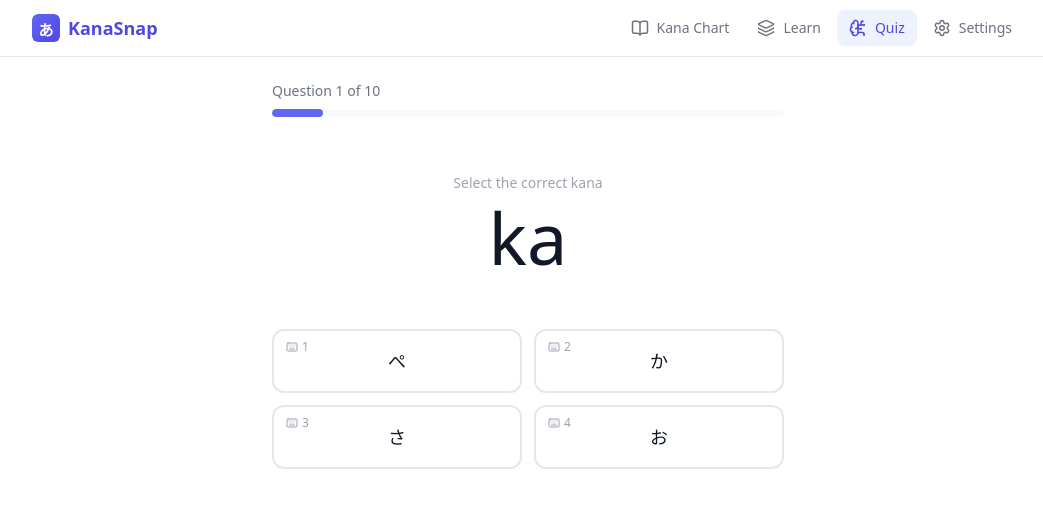
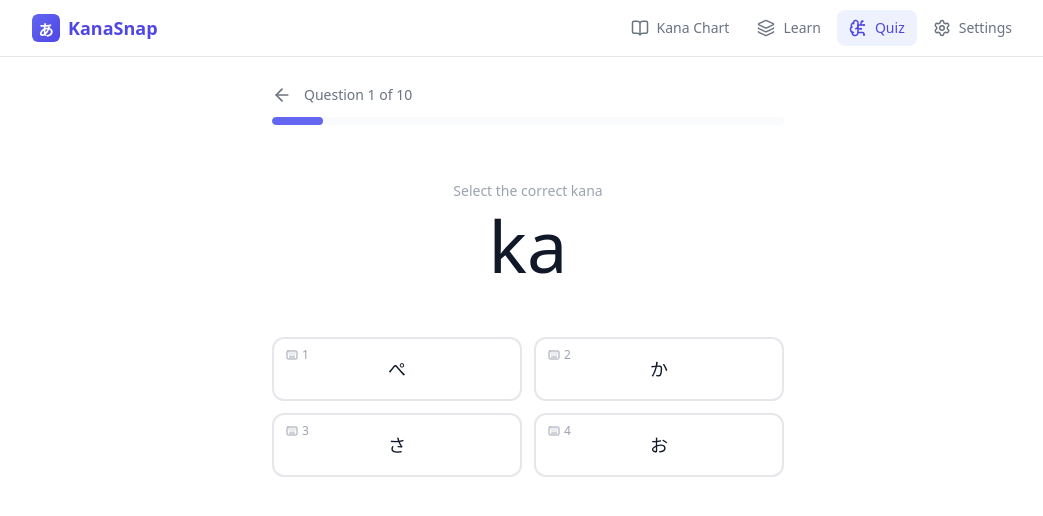
Before and after one commit to LGiki/kana-snap, a React (Vite) app: page /quiz in a window 1280 px wide. Both pictures are taken after a click on the button "Start Quiz". Shown: the top 516 px of the page, without its empty margins (112-1155 px from the left). Built offline with nearby package versions, Linux system fonts and the light colour scheme.

Commit message:
feat: add back button with confirmation on quiz question page
Also migrate useBlocker from deprecated condition API to shouldBlockFn
and fix type errors with proceed/reset callbacks.

```diff
--- a/src/components/Quiz.tsx
+++ b/src/components/Quiz.tsx
@@ -1,5 +1,5 @@
 import { useBlocker } from "@tanstack/react-router";
-import { BarChart3, Keyboard, TrendingUp } from "lucide-react";
+import { ArrowLeft, BarChart3, Keyboard, TrendingUp } from "lucide-react";
 import { useCallback, useEffect, useState } from "react";
 import { useTranslation } from "react-i18next";
 import { getAllKana, type Kana } from "#/data/kana";
@@ -87,12 +87,14 @@ export function Quiz() {
 	const [answers, setAnswers] = useState<AnswerRecord[]>([]);
 	const [selectedIndex, setSelectedIndex] = useState<number | null>(null);
 	const [finished, setFinished] = useState(false);
+	const [showBackConfirm, setShowBackConfirm] = useState(false);
 
 	const currentQuestion = questions[currentIndex];
 	const isQuizInProgress = started && !finished;
 
 	const { proceed, reset, status } = useBlocker({
-		condition: isQuizInProgress,
+		shouldBlockFn: () => isQuizInProgress,
+		withResolver: true,
 	});
 
 	const startQuiz = useCallback(() => {
@@ -217,18 +219,42 @@ export function Quiz() {
 				message={t("quiz.leaveMessage")}
 				confirmLabel={t("quiz.leaveConfirm")}
 				cancelLabel={t("common.cancel")}
-				onConfirm={proceed}
-				onCancel={reset}
+				onConfirm={() => proceed?.()}
+				onCancel={() => reset?.()}
+			/>
+			<ConfirmDialog
+				open={showBackConfirm}
+				title={t("quiz.leaveTitle")}
+				message={t("quiz.leaveMessage")}
+				confirmLabel={t("quiz.leaveConfirm")}
+				cancelLabel={t("common.cancel")}
+				onConfirm={() => {
+					setShowBackConfirm(false);
+					setStarted(false);
+					setFinished(false);
+					setSelectedIndex(null);
+				}}
+				onCancel={() => setShowBackConfirm(false)}
 			/>
 			<div className="max-w-lg mx-auto space-y-6">
 				{/* Progress */}
 				<div className="space-y-2">
+					<div className="flex items-center gap-2">
+						<button
+							type="button"
+							onClick={() => setShowBackConfirm(true)}
+							className="p-1 -ml-1 rounded-lg text-text-secondary hover:text-text-primary hover:bg-surface-hover transition-colors"
+							aria-label={t("quiz.back")}
+						>
+							<ArrowLeft size={20} />
+						</button>
 						<p className="text-sm text-text-secondary">
 							{t("quiz.questionOf", {
 								current: currentIndex + 1,
 								total: QUIZ_LENGTH,
 							})}
 						</p>
+					</div>
 					<div className="h-2 rounded-full bg-surface-alt overflow-hidden">
 						<div
 							className="h-full bg-primary-500 rounded-full transition-all duration-300"
@@ -252,8 +278,7 @@ export function Quiz() {
 				{/* Options */}
 				<div className="grid grid-cols-2 gap-3">
 					{currentQuestion.options.map((option, i) => {
-						let style =
-							"border-border bg-surface hover:bg-surface-hover";
+						let style = "border-border bg-surface hover:bg-surface-hover";
 						let animClass = "";
 						if (selectedIndex !== null) {
 							if (i === currentQuestion.correctIndex) {
```
Lines whose indentation alone changed are shown as unchanged.
